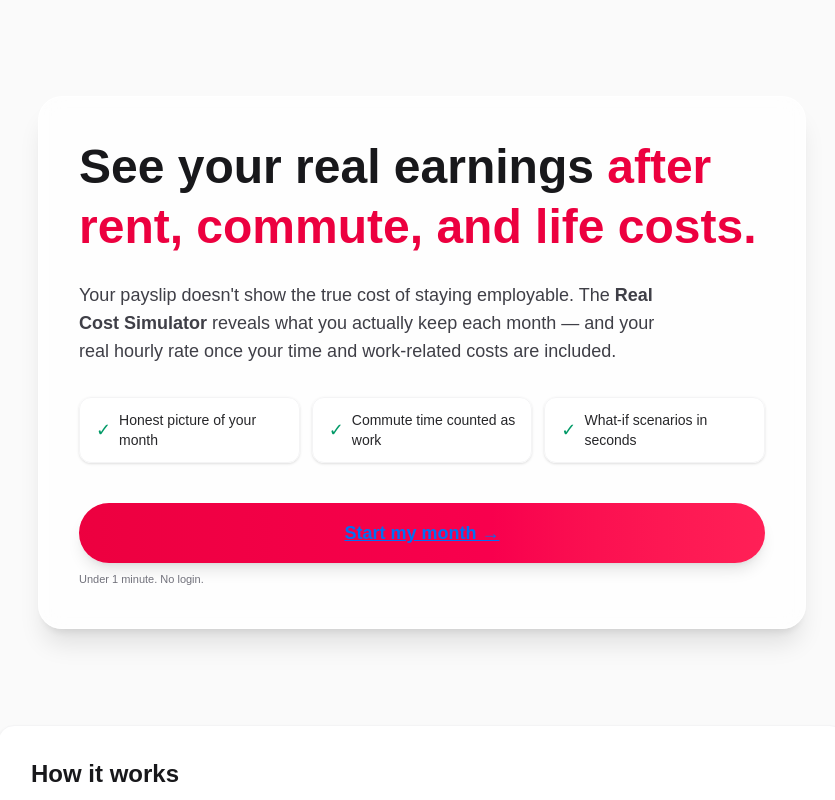
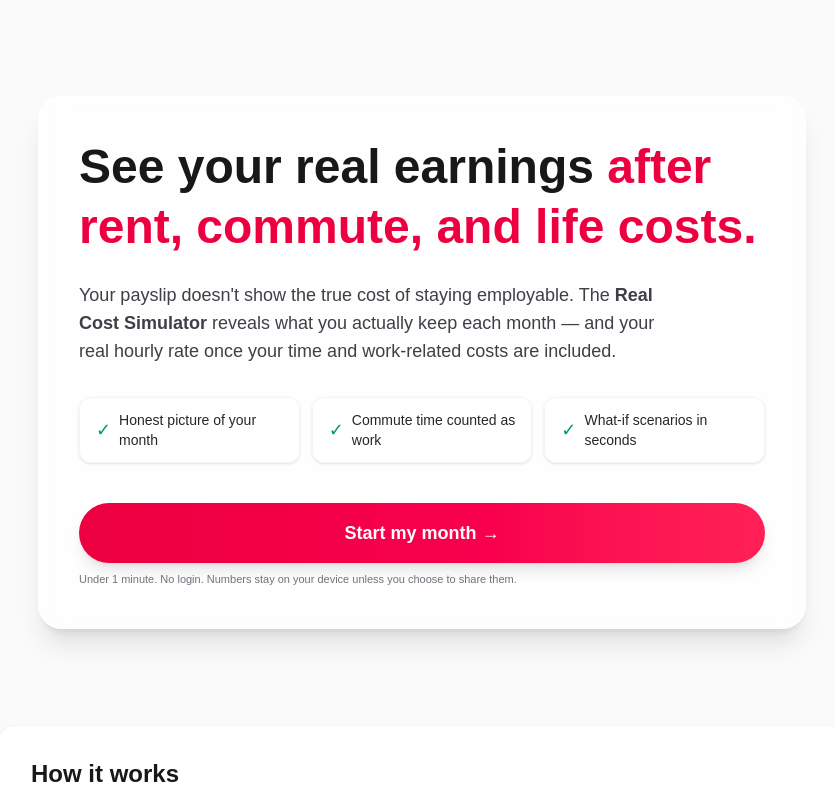
Before and after one commit to bendover19/real-cost-sim, a Next.js app: page / in a window 1280 px wide. Shown: the top 800 px of the page, without its empty margins (218-1053 px from the left). Built offline with nearby package versions, Linux system fonts and the light colour scheme.

Commit message:
Update page.tsx

```diff
--- a/app/page.tsx
+++ b/app/page.tsx
@@ -46,6 +46,7 @@ export default function LandingPage() {
             <div className="pt-4 space-y-2">
   <Link
     href="/sim"
+    style={{ color: "#ffffff", textDecoration: "none" }}
     className="inline-flex w-full items-center justify-center rounded-full
                bg-gradient-to-r from-rose-600 to-rose-500 px-8 py-4 text-lg font-semibold
                text-white shadow-lg hover:shadow-xl transition-transform hover:scale-[1.02]
@@ -55,9 +56,10 @@ export default function LandingPage() {
     Start my month →
   </Link>
   <p className="text-[11px] text-zinc-500">
-                Under 1 minute. No login.
+    Under 1 minute. No login. Numbers stay on your device unless you choose to share them.
   </p>
 </div>
+
           </div>
         </div>
       </section>
```
Lines whose indentation alone changed are shown as unchanged.
